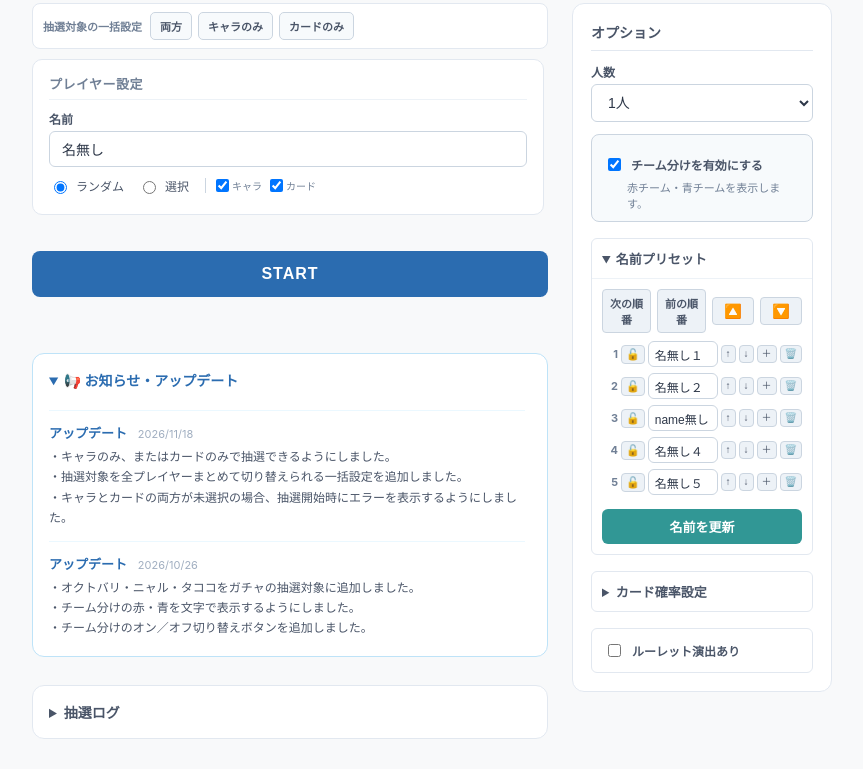
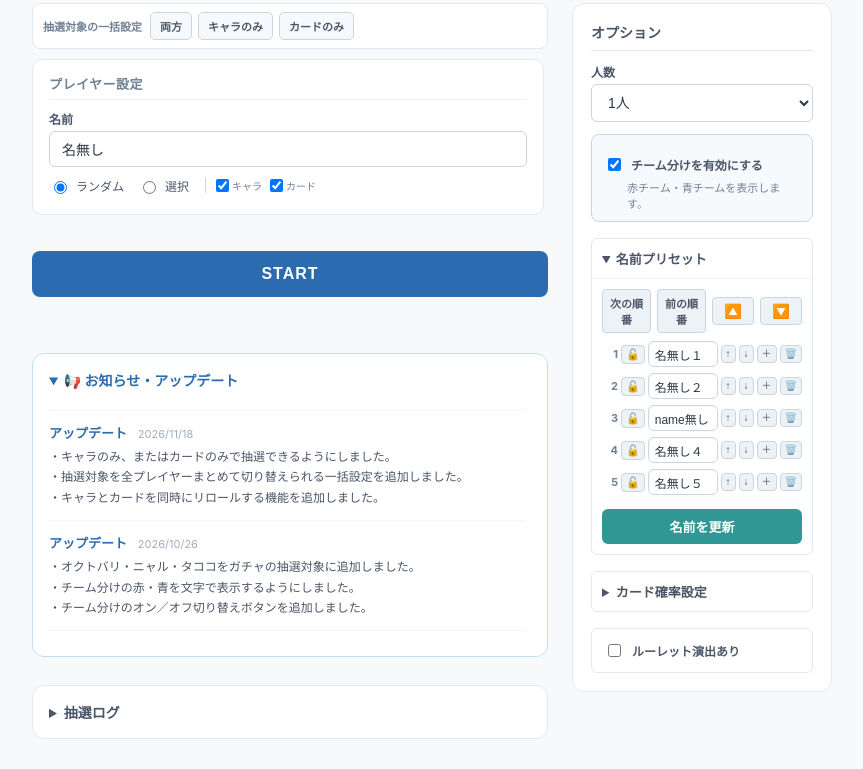
Before and after one commit to mumun-ship-it/my-site, a plain HTML site: page index.html in a window 1280 px wide. Shown: the part 86-855 px from the top of the page, without its empty margins (208-1071 px from the left). Drawn offline with Linux system fonts and the light colour scheme.

Commit message:
Update index.html

```diff
--- a/index.html
+++ b/index.html
@@ -1457,7 +1457,7 @@ select:focus {
             <div class="notice-detail">
                 ・キャラのみ、またはカードのみで抽選できるようにしました。<br>
                 ・抽選対象を全プレイヤーまとめて切り替えられる一括設定を追加しました。<br>
-                ・キャラとカードの両方が未選択の場合、抽選開始時にエラーを表示するようにしました。
+                ・キャラとカードを同時にリロールする機能を追加しました。
             </div>
         </div>
 
```
